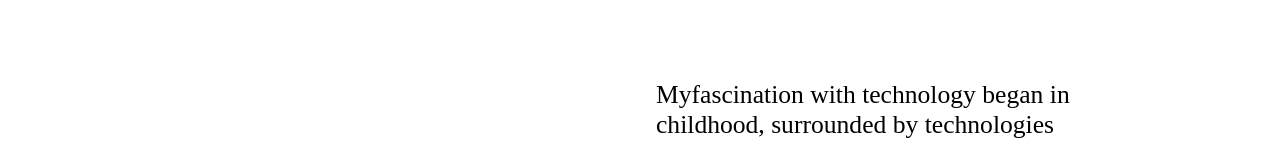
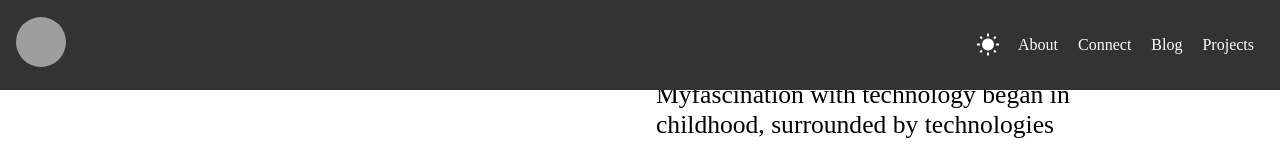
Before and after one commit to chrisCodes141/CGSite, an Angular app in the folder angular/: page / in a window 1280 px wide. Shown: the top 144 px of the page. Built offline with nearby package versions, Linux system fonts and the light colour scheme; grey boxes are pictures that could not be loaded.

Commit message:
Last Time master branch will be semi-working

```diff
--- a/angular/src/app/app.component.html
+++ b/angular/src/app/app.component.html
@@ -1,5 +1,5 @@
 <header>
-    <!-- <app-navbar></app-navbar> -->
+    <app-navbar></app-navbar>
 </header>
 <main role="main">
     <div class="scroll-container">
```
